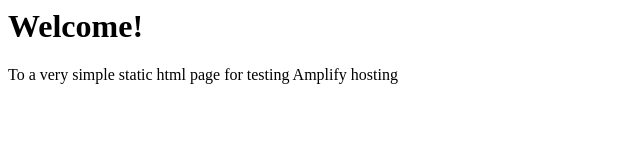
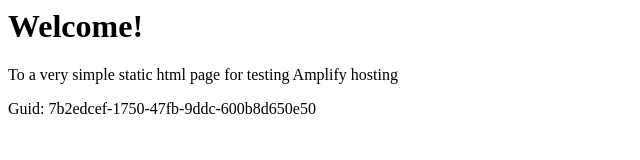
Before and after one commit to aws-aemilia-mxp/Github-PR-Commit-Integration-Test-DoNotTouch-v1-preprod-eu-south-1, a website: page src/index.html in a window 1280 px wide. Shown: the whole page, without its empty margins (0-640 px from the left). Drawn offline with Linux system fonts and the light colour scheme.

Commit message:
commit from integ tests

```diff
--- a/src/index.html
+++ b/src/index.html
@@ -1,3 +1,5 @@
+
+
 <html lang="en">
 
 <head>
@@ -10,6 +12,6 @@
 <body>
     <h1>Welcome!</h1>
     <p>To a very simple static html page for testing Amplify hosting</p>
-</body>
+    <p>Guid: 7b2edcef-1750-47fb-9ddc-600b8d650e50</p></body>
 
 </html>
```
